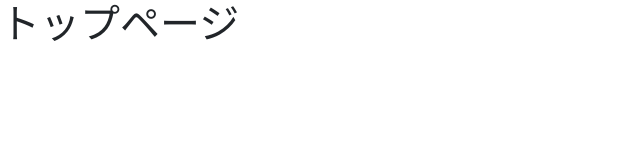
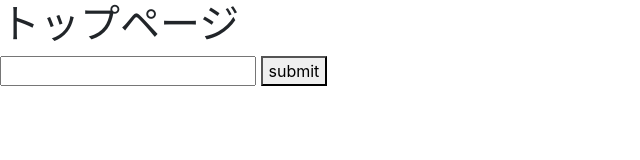
Before and after one commit to poolbooyer/gasweb, a plain HTML site: page index.html in a window 1280 px wide. Shown: the whole page, without its empty margins (0-640 px from the left). Drawn offline with nearby package versions, Linux system fonts and the light colour scheme.

Commit message:
フォームの追加

```diff
--- a/index.html
+++ b/index.html
@@ -7,5 +7,9 @@
   </head>
   <body>
     <h1>トップページ</h1>
+    <form>
+      <input type="text">
+      <button type="submit">submit</button>
+    </form>
   </body>
 </html>
```
